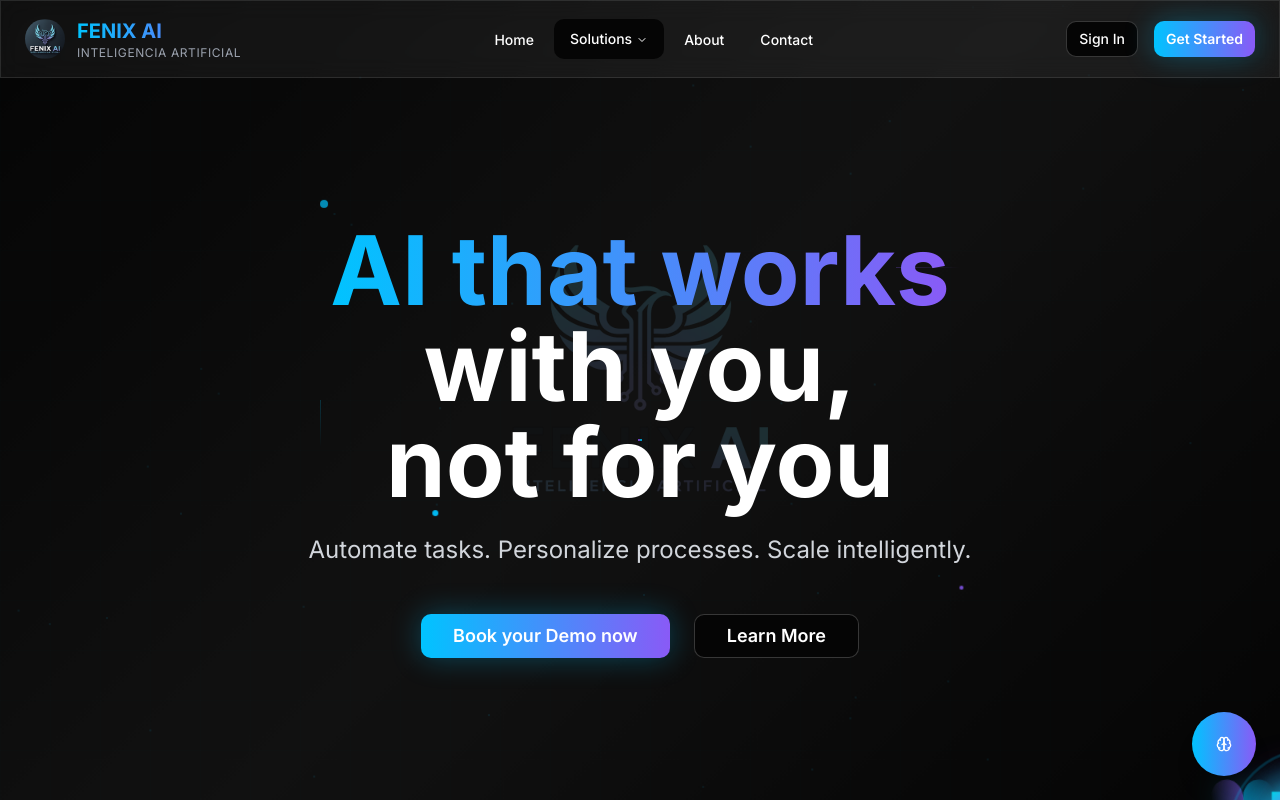
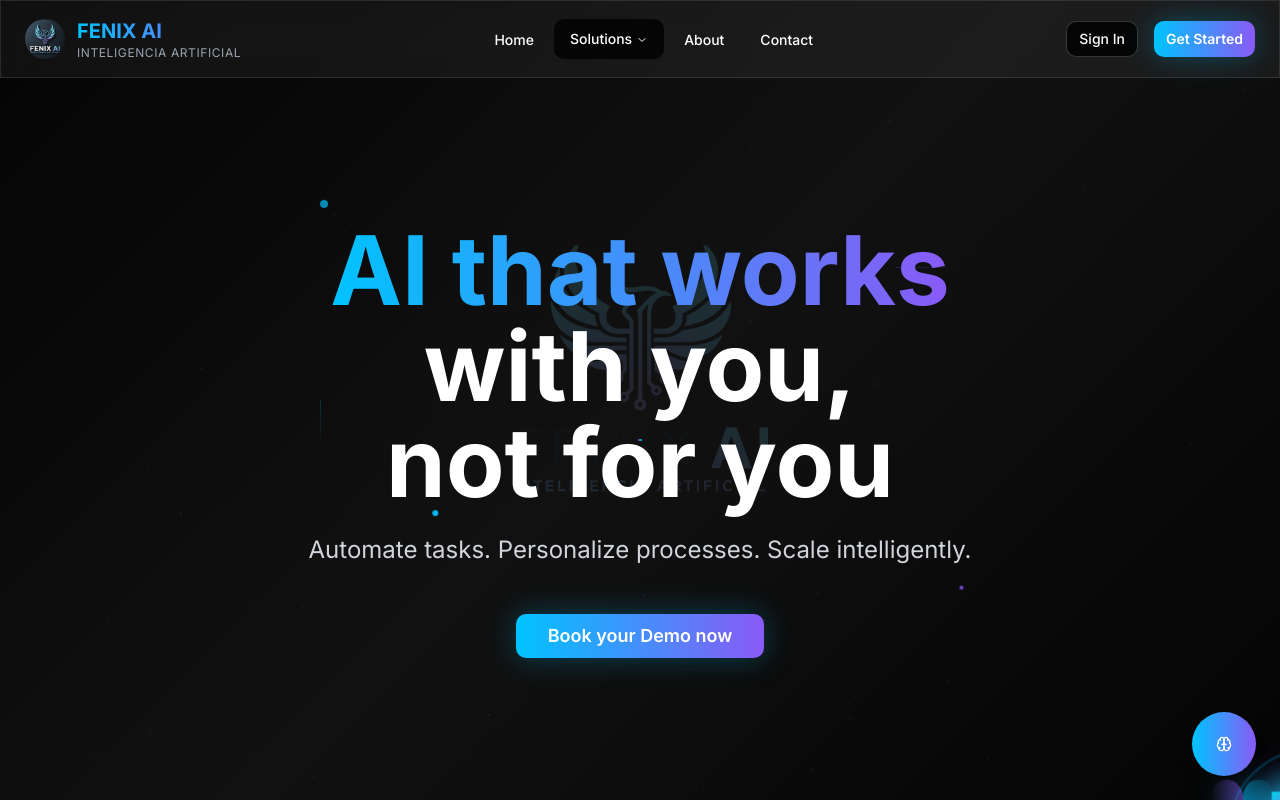
Before and after one commit to Ajlm1978/genomaai-web, a React (Vite) app: page / in a window 1280 px wide. Shown: the top 800 px of the page. Built offline with nearby package versions, Linux system fonts and the light colour scheme.

Commit message:
Visual edit in Lovable
Edited UI in Lovable

```diff
--- a/src/components/CTASection.tsx
+++ b/src/components/CTASection.tsx
@@ -13,11 +13,9 @@ const CTASection = () => {
         </p>
 
         <div className="flex flex-col sm:flex-row gap-6 justify-center items-center">
-          <Button size="lg" className="bg-gradient-to-r from-primary to-secondary hover:from-primary/80 hover:to-secondary/80 text-white font-semibold px-12 py-6 text-xl glow-primary transition-all duration-300 hover:scale-105">Talk to our AI </Button>
+          <Button size="lg" className="bg-gradient-to-r from-primary to-secondary hover:from-primary/80 hover:to-secondary/80 text-white font-semibold px-12 py-6 text-xl glow-primary transition-all duration-300 hover:scale-105">Book your Demo now</Button>
 
-          <Button variant="outline" size="lg" className="border-white/20 text-white hover:bg-white/10 font-semibold px-12 py-6 text-xl transition-all duration-300 hover:scale-105">
-            Schedule Demo
-          </Button>
+
         </div>
 
 
--- a/src/components/HeroSection.tsx
+++ b/src/components/HeroSection.tsx
@@ -45,9 +45,7 @@ const HeroSection = () => {
           <div className="flex flex-col sm:flex-row gap-6 justify-center items-center">
             <Button size="lg" className="bg-gradient-to-r from-primary to-secondary hover:from-primary/80 hover:to-secondary/80 text-white font-semibold px-8 py-4 text-lg glow-primary transition-all duration-300 hover:scale-105">Book your Demo now</Button>
 
-            <Button variant="outline" size="lg" className="border-white/20 text-white hover:bg-white/10 font-semibold px-8 py-4 text-lg transition-all duration-300 hover:scale-105">
-              Learn More
-            </Button>
+
           </div>
         </div>
       </div>
```
